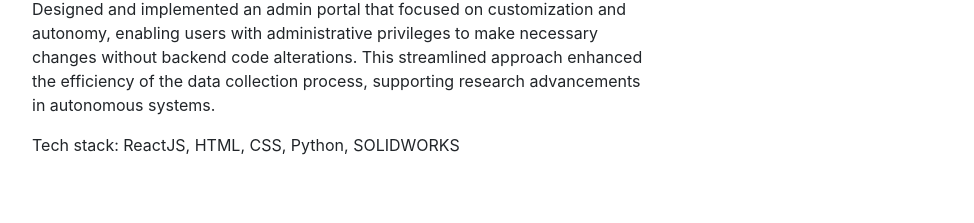
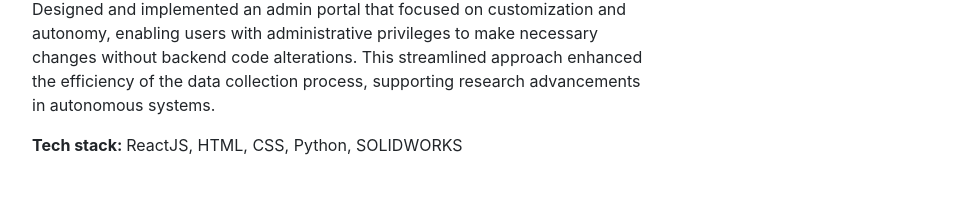
Before and after one commit to natwilson21/natwilson21.github.io, a website with bundled scripts: page index.html in a window 1280 px wide. Shown: the part 1076-1299 px from the top of the page, without its empty margins (288-1262 px from the left). Built offline with nearby package versions, Linux system fonts and the light colour scheme; a web font is replaced by a local one.

Commit message:
Update index.html

```diff
--- a/index.html
+++ b/index.html
@@ -113,7 +113,9 @@
                 streamlined approach enhanced the efficiency of the data collection process, supporting research
                 advancements in autonomous systems.</p>
               <p>
-                Tech stack: ReactJS, HTML, CSS, Python, SOLIDWORKS
+                <strong>
+                  Tech stack:
+                </strong> ReactJS, HTML, CSS, Python, SOLIDWORKS
               </p>
             </div>
             <div class="resume-date text-md-right">
```
